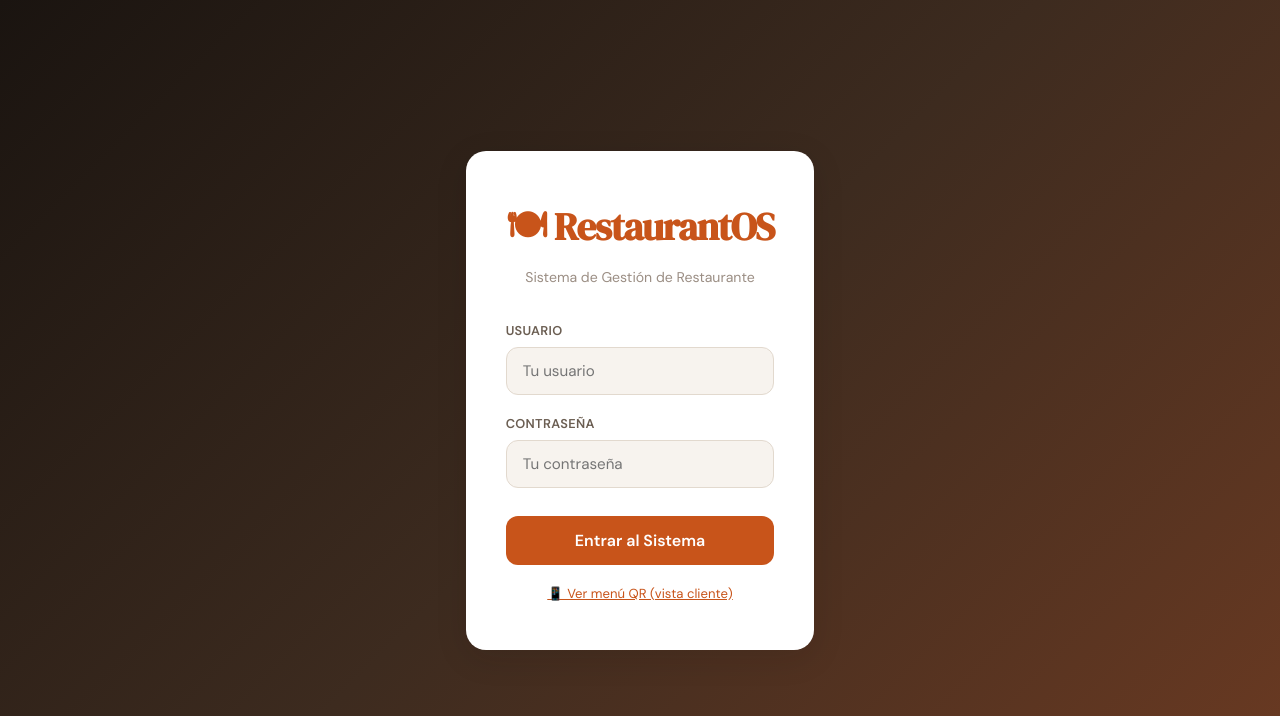
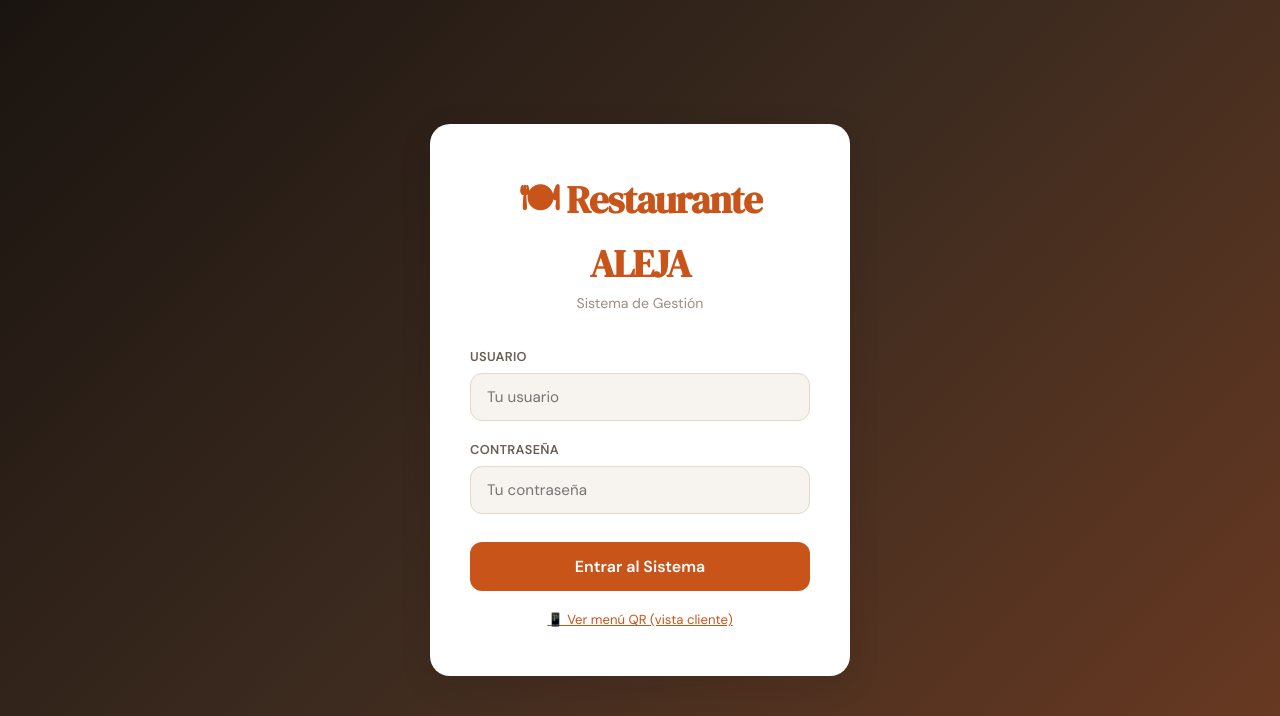
Before and after one commit to eljhontu/restaurante, a PHP site: page / in a window 1280 px wide. Shown: the top 716 px of the page. Run offline with PHP 8.4, Linux system fonts and the light colour scheme.

Commit message:
Update index.php
restaurante ALEJA

```diff
--- a/index.php
+++ b/index.php
@@ -14,7 +14,7 @@ if (isset($_SESSION['usuario_id'])) {
 <head>
 <meta charset="UTF-8">
 <meta name="viewport" content="width=device-width, initial-scale=1.0">
-<title>RestaurantOS — Login</title>
+<title>Restaurante ALEJA — Login</title>
 <link rel="stylesheet" href="assets/style.css">
 <link href="https://fonts.googleapis.com/css2?family=DM+Serif+Display&family=DM+Sans:wght@300;400;500;600&display=swap" rel="stylesheet">
 </head>
@@ -23,8 +23,8 @@ if (isset($_SESSION['usuario_id'])) {
 <div class="login-screen">
   <div class="login-card">
     <div class="login-logo">
-      <h1>🍽 RestaurantOS</h1>
-      <p>Sistema de Gestión de Restaurante</p>
+      <h1>🍽 Restaurante ALEJA</h1>
+      <p>Sistema de Gestión</p>
     </div>
 
     <div id="login-error" class="alert alert-error" style="display:none;"></div>
```
